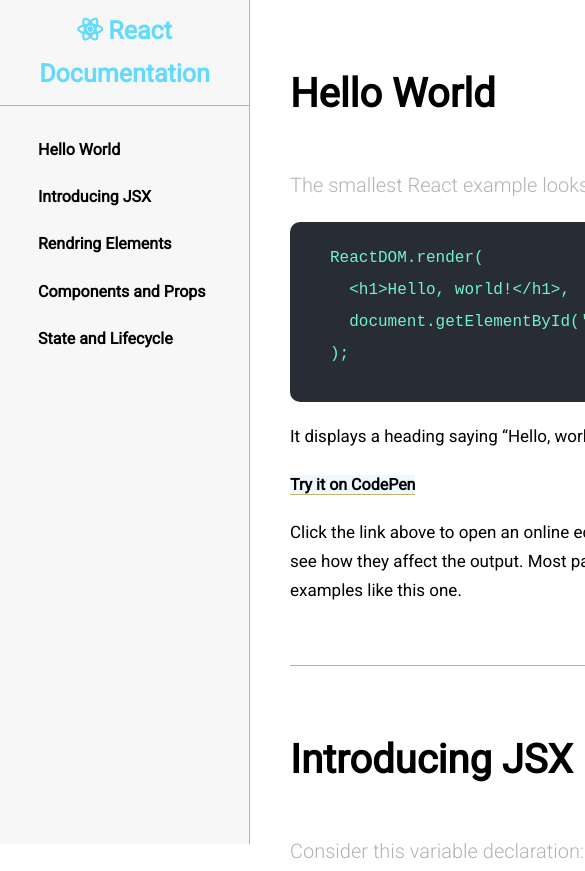
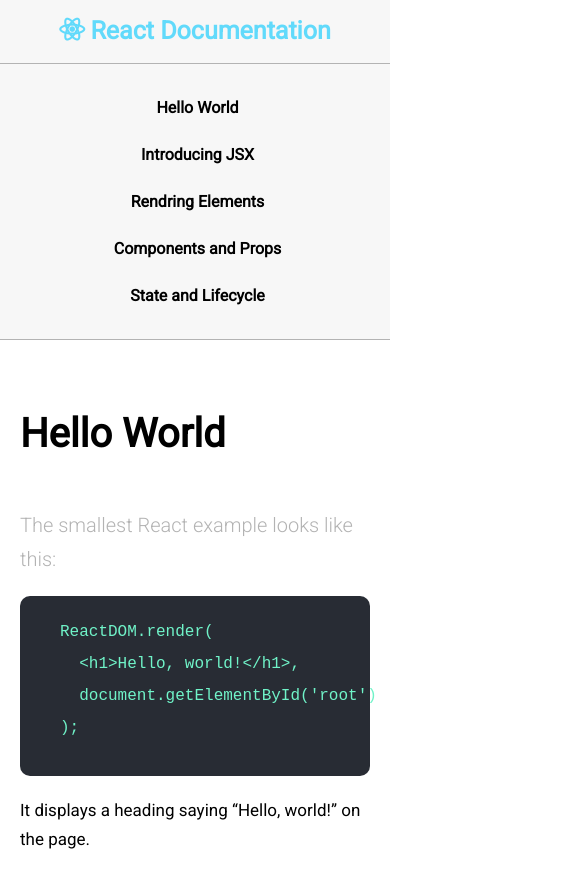
Before and after one commit to AbhishekBaliyanWork/Technical-Documentation-Page__FreeCodeCamp, a plain HTML site: page index.html in a window 390 px wide. Shown: the top 871 px of the page, 585 px wide, since content can reach past the window. Drawn offline with Linux system fonts and the light colour scheme.

Commit message:
CSS Done

```diff
--- a/style.css
+++ b/style.css
@@ -184,3 +184,27 @@
 .num-sty {
   list-style-type: decimal;
 }
+
+/*---------- MEDIA QUERY ------------ */
+
+@media (max-width: 800px) {
+  body {
+    flex-direction: column;
+  }
+
+  #navbar {
+    position: relative;
+    width: 100%;
+    border-bottom: 1px solid var(--color-line-navbar, #b3b3b3);
+    border-right: none;
+  }
+
+  #navbar ul {
+    padding: 2rem;
+    text-align: center;
+  }
+
+  #main-doc {
+    margin: 2rem;
+  }
+}
```
